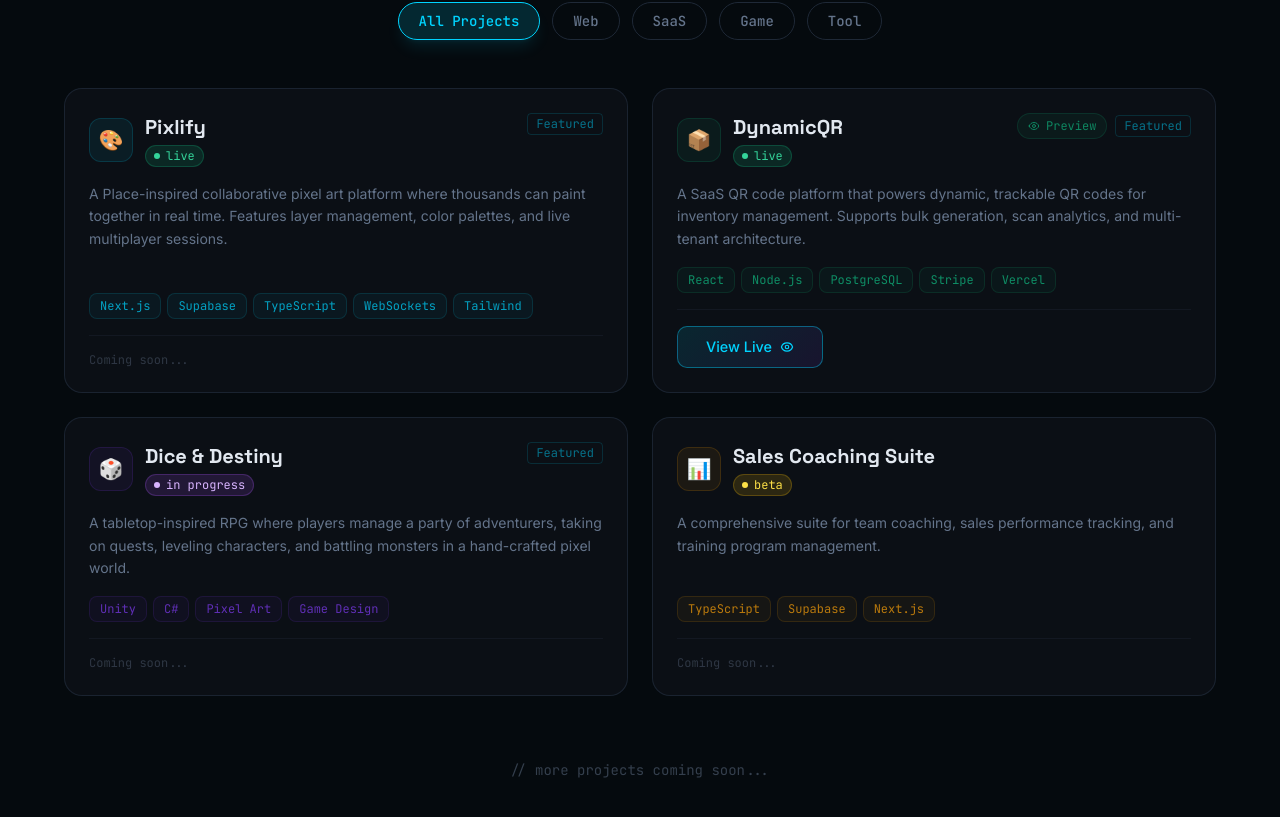
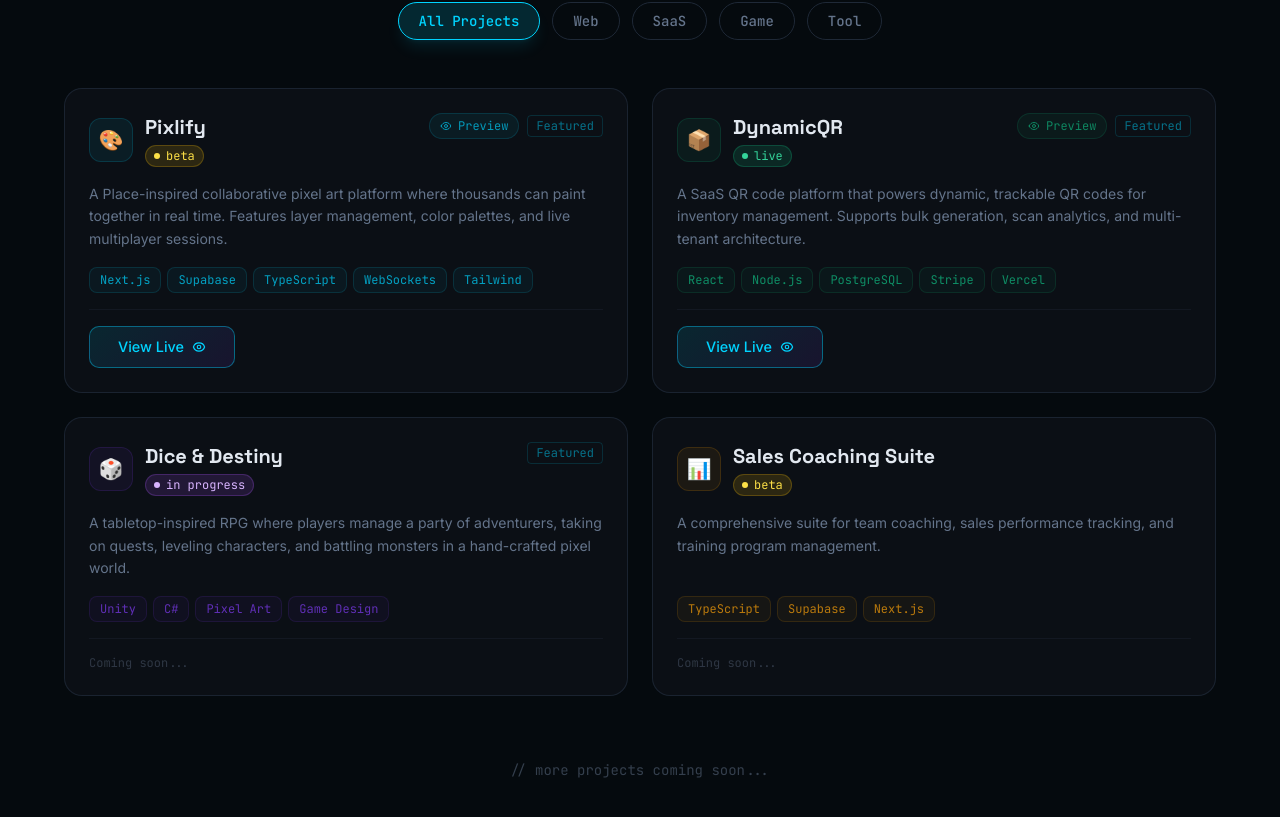
Before and after one commit to thelitsune/portfolio, a Next.js app: page / in a window 1280 px wide. Shown: the part 2037-2854 px from the top of the page. Built offline with nearby package versions, Linux system fonts and the light colour scheme.

Commit message:
Add files via upload

```diff
--- a/src/data/projects.ts
+++ b/src/data/projects.ts
@@ -21,9 +21,10 @@ export const projects: Project[] = [
     longDesc: 'A Place-inspired collaborative pixel art platform where thousands can paint together in real time. Features layer management, color palettes, and live multiplayer sessions.',
     tech: ['Next.js', 'Supabase', 'TypeScript', 'WebSockets', 'Tailwind'],
     category: 'web',
-    status: 'live',
+    status: 'beta',
     color: '#00d4ff',
     icon: '\u{1F3A8}',
+    liveUrl: 'https://pixlify.space',
     featured: true,
   },
   {
```
Also changed, not shown: 1 other file (tests, documents, lock files or other folders).
